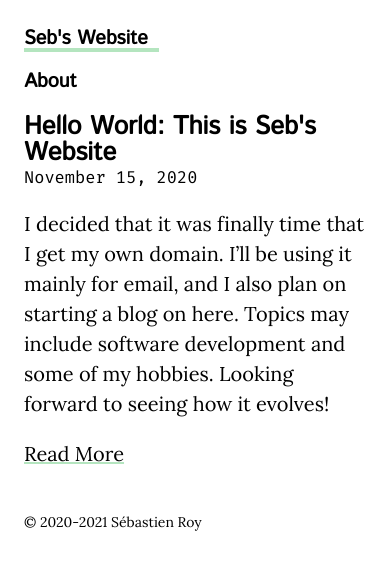
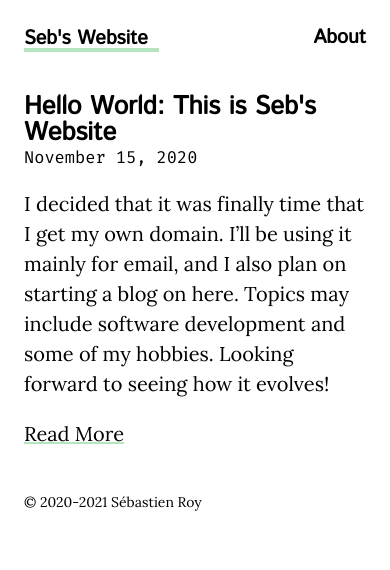
Before and after one commit to sebroy00/personal-website, a Jekyll site: the page built from index.md, in a window 390 px wide. Shown: the top 570 px of the page. Built offline with Jekyll 4.4.1, drawn with Linux system fonts in a browser that asks for light colours.

Commit message:
Removed adjustments on mobile for header menu items

```diff
--- a/assets/css/style.css
+++ b/assets/css/style.css
@@ -115,22 +115,13 @@ a:hover {
 }
 
 .header>.menu>h3 {
+  padding-bottom: 0.3rem;
   padding-left: 1rem;
   margin: 0;
 }
 
 .header>.menu>h3:first-child {
   padding-left: 0;
-}
-
-@media (max-width: 600px) {
-  .header {
-    flex-direction: column;
-  }
-
-  .header>.menu {
-    align-self: initial;
-  }
 }
 
 .post-title {
```
